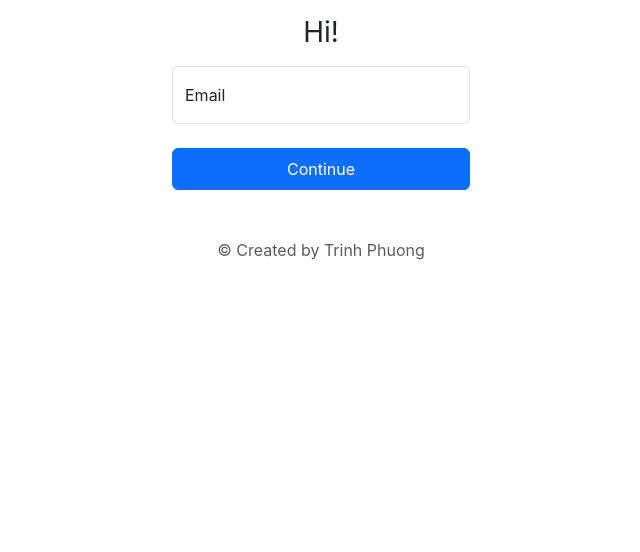
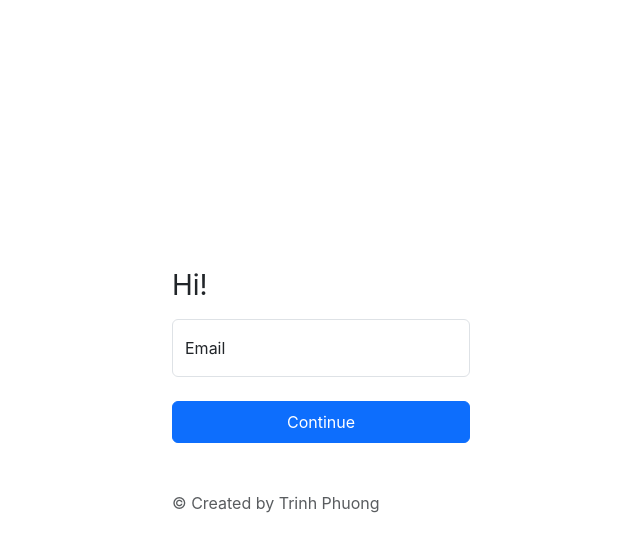
Before and after one commit to trinhphuongdesigner/batch-31-reactjs, a React (Create React App) app: page / in a window 1280 px wide. Shown: the top 552 px of the page, without its empty margins (319-959 px from the left). Built offline with nearby package versions, Linux system fonts and the light colour scheme.

Commit message:
update form

```diff
--- a/src/App.jsx
+++ b/src/App.jsx
@@ -10,7 +10,7 @@ function App() {
   const [title] = useState('Đây là trang APP nè');
 
   return (
-    <div className="App">
+    <div className="container-fluid h-full d-flex">
       <Register />
     </div>
   );
--- a/src/components/register/index.jsx
+++ b/src/components/register/index.jsx
@@ -40,11 +40,11 @@ function Register(props) {
 
     validationSchema: Yup.object({
       name: Yup.string()
-        .min(6, 'Mininum 6 characters')
-        .max(12, 'Maximum 12 characters')
+        .min(2, 'Mininum 2 characters')
+        .max(50, 'Maximum 50 characters')
         .required('Name Required!'),
       password: Yup.string()
-        .min(8, 'Minimum 8 characters')
+        .min(6, 'Minimum 6 characters')
         .required('Password Required!'),
       confirmPassword: Yup.string()
         .oneOf([Yup.ref('password')], "Password's not match")
@@ -67,7 +67,7 @@ function Register(props) {
     },
   });
 
-  const getButtonContent = useMemo(() => {
+  const buttonContent = useMemo(() => {
     switch (currentStep) {
       case REGISTER_STEP.EMAIL_STEP:
         return 'Continue';
@@ -248,7 +248,7 @@ function Register(props) {
             {/* {
                 currentStep === REGISTER_STEP.EMAIL_STEP ? 'Continue' : '| Agree and continue'
               } */}
-            {getButtonContent}
+            {buttonContent}
           </button>
         )}
 
--- a/src/global.css
+++ b/src/global.css
@@ -11,3 +11,7 @@
     transform: rotate(359deg);
   }
 }
+
+.h-full {
+  height: max(100vh, 400px);
+}
```
